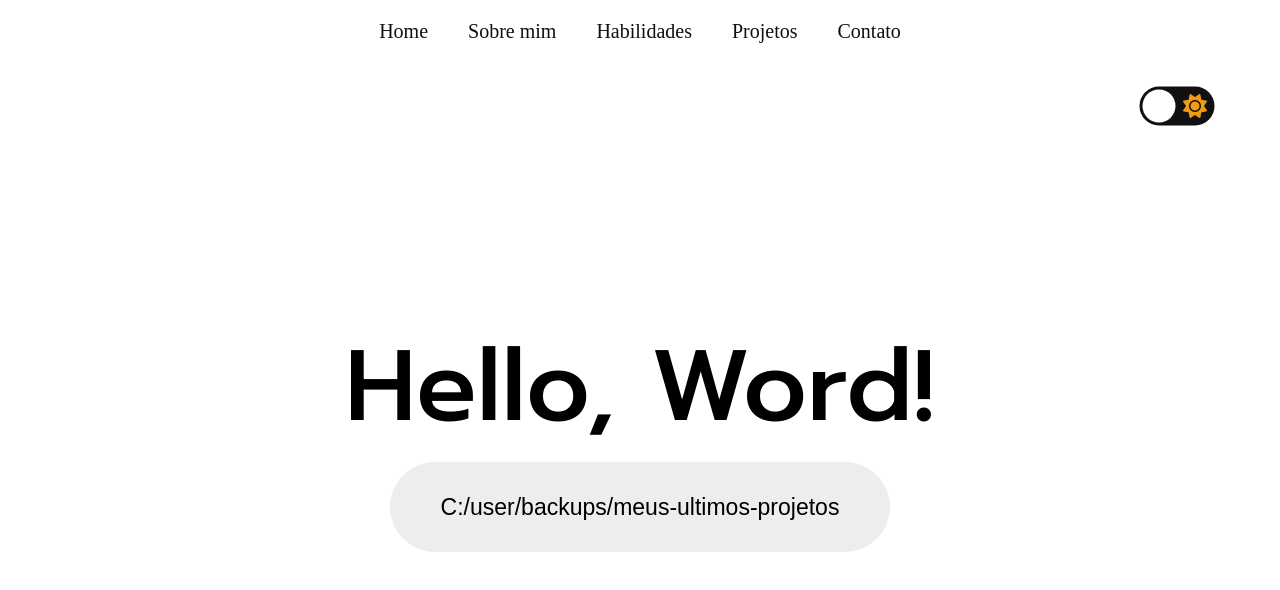
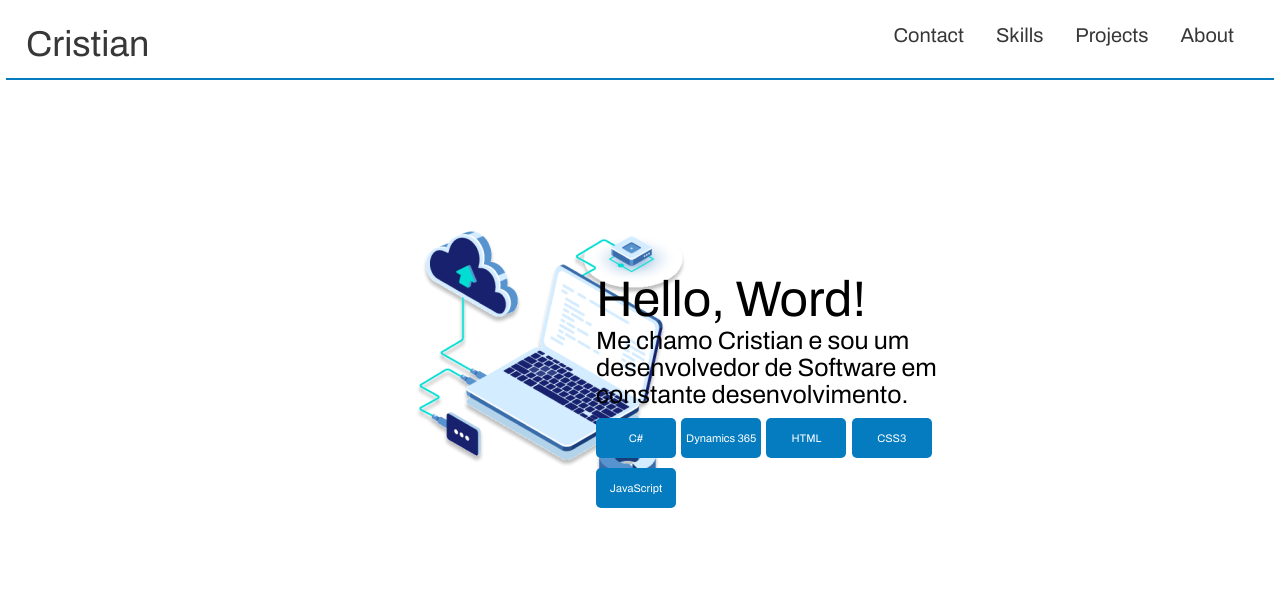
Before and after one commit to CristianAnd/Portfolio, a plain HTML site: page index.html in a window 1280 px wide. Drawn offline with nearby package versions, Linux system fonts and the light colour scheme.

Commit message:
Add files via upload

```diff
--- a/index.html
+++ b/index.html
@@ -1,44 +1,43 @@
 <!DOCTYPE html>
 <html lang="pt-br">
   <head>
-    <meta charset="UTF-8">
-    <link rel="stylesheet" href="style.css">
-    <meta name="viewport" content="width=device-width, initial-scale=1.0">
-    <title></title>
+    <meta charset="UTF-8" />
+    <meta name="viewport" content="width=device-width, initial-scale=1.0" />
+    <title>Portfolio // Cristian Andriel</title>
+    <script src="https://unpkg.com/scrollreveal"></script>
+    <link rel="stylesheet" href="style.css" />
   </head>
   <body>
-
-    <header>
-        <nav>
-            <ul>
-                <li><a href="/">Home</a></li>
-                <li><a href="/">Sobre mim</a></li>
-                <li><a href="/">Habilidades</a></li>
-                <li><a href="/">Projetos</a></li>
-                <li><a href="/">Contato  </a></li>
-            </ul>
-        </nav>
-    </header>
-
-    <div>
-        <input type="checkbox" class="checkbox" id="chk" />
-        <label class="label" for="chk">
-          <i class="fas fa-moon"></i>
-          <i class="fas fa-sun"></i>
-          <div class="ball"></div>
-        </label>
+    <div class="navbar">
+      <a id="logo" href="#">Cristian</a>
+      <a href="#about">About</a>
+      <a href="#projects">Projects</a>
+      <a href="#skills">Skills</a>
+      <a href="#contact">Contact</a>
     </div>
 
-    <div class="home">
-        <div class="title">Hello, Word!</div>
+    <div class="blue_list"></div>
 
-        <div class="conheca-meu-trabalho">
-           <input type="button" value="C:/user/backups/meus-ultimos-projetos">
+    <div class="header_s">
+      <div class="left_header"><img src="/img1 1.png" /></div>
+      <div class="rigth_header">
+        <h1>Hello, Word!</h1>
+        <p>
+          Me chamo Cristian e sou um <span>desenvolvedor de Software</span> em constante
+          desenvolvimento.
+        </p>
+        <div class="rigth_skills">
+            <input type="button" value="C#">
+            <input type="button" value="Dynamics 365">
+            <input type="button" value="HTML">
+            <input type="button" value="CSS3">
+            <input type="button" value="JavaScript">
+        </div>
       </div>
     </div>
 
-    <script src="script.js"></script>
-    <script src="https://kit.fontawesome.com/998c60ef77.js" crossorigin="anonymous"></script>
-
+    <script>
+      ScrollReveal().reveal(".header_s");
+    </script>
   </body>
 </html>
--- a/script.js
+++ b/script.js
@@ -1,7 +1 @@
-const chk = document.getElementById('chk')
-
-chk.addEventListener('change', () => {
-  document.body.classList.toggle('dark')
-})
-
-!alert("Em desenvolvimento, clique em OK para visualizar!")
+ScrollReveal().reveal('.header-class');
--- a/style.css
+++ b/style.css
@@ -1,111 +1,85 @@
-@import url('https://fonts.googleapis.com/css2?family=Prompt:ital,wght@0,100;0,200;0,300;0,400;0,500;0,600;0,700;0,800;0,900;1,100;1,200;1,300;1,400;1,500;1,600;1,700;1,800;1,900&display=swap');
-
-
+@import url('https://fonts.googleapis.com/css2?family=Archivo:wght@100;300;400&display=swap');
 
  * {
     margin: 0;
     padding: 0;
-    box-sizing: border-box;
-}
-
-nav ul {
-    display: flex;
-    justify-content: center;
-    padding: 10px;
-    list-style: none;
-    margin-top: 10px;
-}
-
-nav ul li a {
-    text-decoration: none;
-    padding: 20px;
-    font-size: 20px;
-    color: rgb(15, 15, 15);
+    font-family: Archivo;
  }
 
 
-.home {
-    display: block;
-}
-.title {
-    display: flex;
-    justify-content: center;
-    font-size: 100px;
-    font-family: 'Prompt';
-    font-weight: 500;
-    margin-top: 15%;
+.navbar {
+    overflow: hidden;
+    width: 100%;
+    background-color: rgb(255, 255, 255);
+    margin-top: 10px;
+    margin-left: -30px;
 }
 
-.conheca-meu-trabalho {
-    display: flex;
-    justify-content: center;
+.navbar a {
+    float: right;
+    display: block;
+    color: #373737;
+    text-align: center;
+    padding: 14px 16px;
+    text-decoration: none;
+    font-size: 20px;
 }
 
-.conheca-meu-trabalho input {
-
-    font-size: 23px;
-    width: 500px;
-    height: 90px;
-    border-radius: 50px;
-    border: none;
-    background-color: rgb(235, 238, 235);
+.navbar #logo {
+    float: left;
+    display: block;
+    color: #373737;
+    text-align: center;
+    padding: 14px 16px;
+    text-decoration: none;
+    font-size: 36px;
+    margin-left: 40px;
 }
 
-.conheca-meu-trabalho input:hover {
-    background-color: #5dd55d;
-    transition: 1s;
-    width: 600px;
+.navbar #logo:hover {
+    background-color: #fff;
+    color: #057CBF;
 }
 
-body.dark {
-    background: #292c35;
-    color: #fff;
+.navbar a:hover {
+    background-color: #057CBF;
+    color: rgb(255, 255, 255);
+    border-radius: 5px;
 }
 
-  .checkbox {
-    opacity: 0;
-    position: absolute;
+.blue_list {
+    width: 99%;
+    height: 2px;
+    margin: 0 auto;
+    background-color: #057CBF;
 }
 
-  .label {
-    background-color: #111;
-    border-radius: 50px;
-    cursor: pointer;
-    display: flex;
-    justify-content: space-between;
-    align-items: center;
-
-    padding: 5px;
-    position: relative;
-    margin-top: 40px;
-    margin-left: 90%;
-    height: 26px;
-    width: 50px;
-    transform: scale(1.5);
-
+.left_header {
+    float: left;
+    width: 10%;
+    margin-left: 30%;
+    margin-top: 10%;
 }
 
 
-  .label .ball {
-    background-color: #fff;
-    border-radius: 50%;
-    position: absolute;
-    top: 2px;
-    left: 2px;
-    height: 22px;
-    width: 22px;
-    transform: translateX(0px);
-    transition: transform 0.2s linear;
+.rigth_header {
+    float: right;
+    width: 30%;
+    margin-top: 15%;
+    margin-right: 300px;
+    font-size: 25px;
 }
 
-  .checkbox:checked + .label .ball {
-    transform: translateX(24px);
+
+.rigth_skills input {
+margin-top: 10px;
+background-color: #057CBF;
+border: none;
+width: 80px;
+height: 40px;
+font-size: 11px;
+font-weight: 500;
+text-align: center;
+border-radius: 5px;
+color: #fff;
 }
-
-  .fa-moon {
-    color: #f1c40f;
-  }
-
-  .fa-sun {
-    color: #f39c12;
-  }
```
Also changed, not shown: 365.png (added), CS.png (added), CSS3.png (added), HTML.png (added), J.png (added), img1 1.png (added), logo.png (added). Lines whose indentation alone changed are shown as unchanged.
